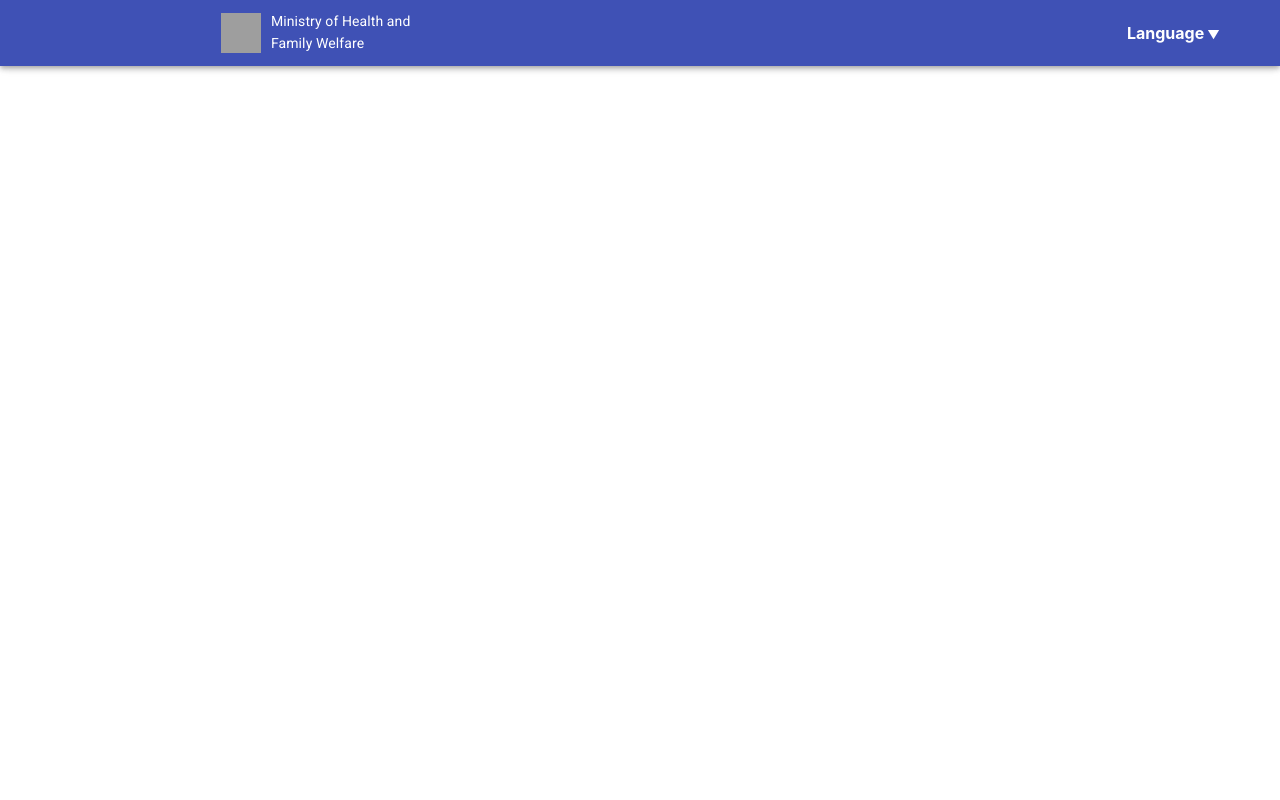
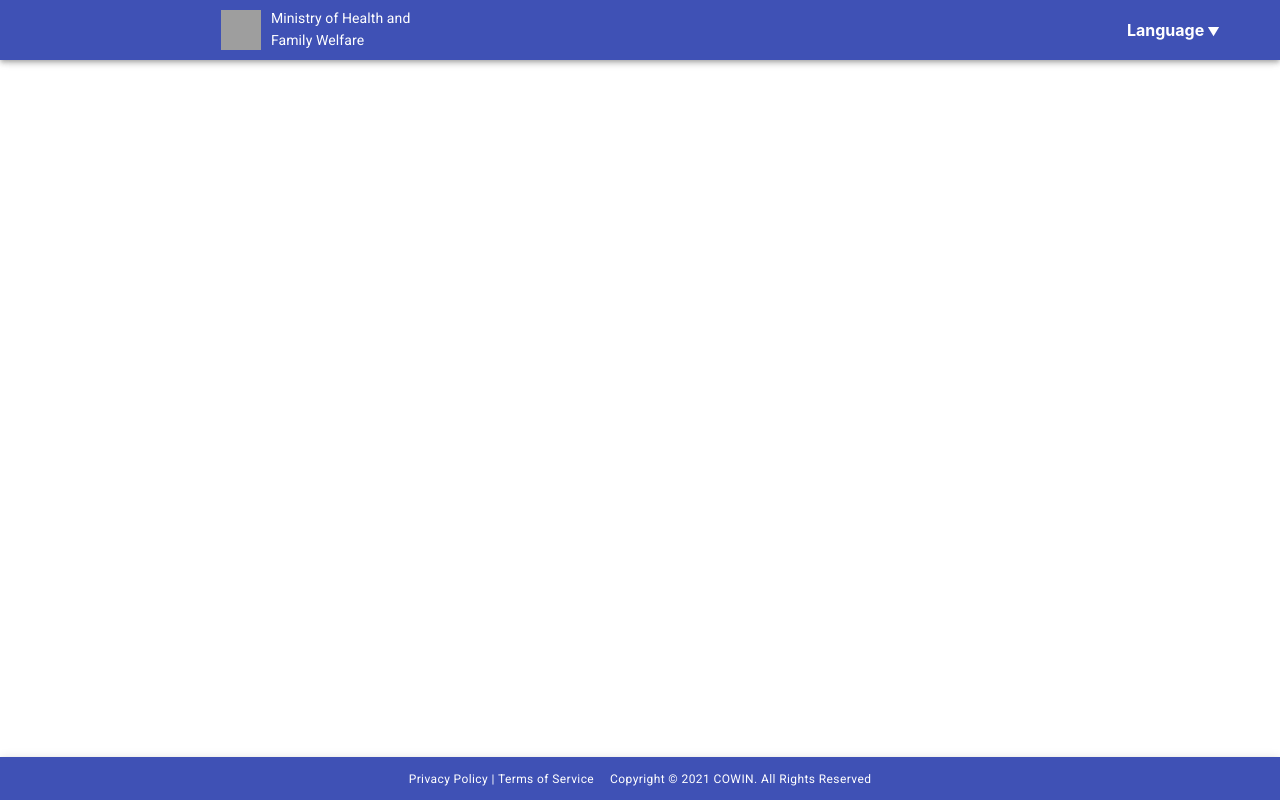
Before and after one commit to 8hanman8/cowin-ui-ts-mui, a React (Create React App) app: page / in a window 1280 px wide. Built offline with nearby package versions, Linux system fonts and the light colour scheme; grey boxes are pictures that could not be loaded.

Commit message:
Footer update

```diff
--- a/src/App.tsx
+++ b/src/App.tsx
@@ -2,7 +2,7 @@ import React from "react";
 import { Provider } from "react-redux";
 import { ThemeProvider } from "@material-ui/core";
 import store from "./redux/store";
-import theme from "./mui/theme";
+import Theme from "./mui/theme";
 import "./App.css";
 import Layout from "./components/layout/layout";
 import '@fontsource/roboto';
@@ -10,7 +10,7 @@ import '@fontsource/roboto';
 function App() {
   return (
     <Provider store={store}>
-      <ThemeProvider theme={theme}>
+      <ThemeProvider theme={Theme}>
         <Layout />
       </ThemeProvider>
     </Provider>
--- /dev/null
+++ b/src/components/layout/body.tsx
@@ -0,0 +1,6 @@
+import React from "react";
+
+const Body: React.FC = () => {
+  return <div>This is body</div>;
+};
+export default Body;
--- /dev/null
+++ b/src/components/layout/footer.tsx
@@ -0,0 +1,33 @@
+import React from "react";
+import { Typography, makeStyles, Grid, AppBar } from "@material-ui/core";
+const useStyles = makeStyles((theme) => ({
+  root: {
+    padding: theme.typography.pxToRem(10),
+  },
+}));
+
+const Footer: React.FC = () => {
+  const classes = useStyles();
+  return (
+    <AppBar color="primary" position="static" className={classes.root}>
+      <Grid
+        container
+        justifyContent="center"
+        spacing={2}
+      >
+        <Grid item>
+          <Typography variant="caption">
+            Privacy Policy | Terms of Service
+          </Typography>
+        </Grid>
+        <Grid item>
+          <Typography variant="caption">
+            Copyright © 2021 COWIN. All Rights Reserved
+          </Typography>
+        </Grid>
+      </Grid>
+    </AppBar>
+  );
+};
+
+export default Footer;
--- a/src/components/layout/header.tsx
+++ b/src/components/layout/header.tsx
@@ -4,21 +4,22 @@ import EmblemWhite from "./../../assets/icons/emblem_white.png";
 import DropDownMenu from "../common/dropdown-menu/drop-down-menu";
 import { LANGUAGE_DATA } from "./../../utils/constants";
 
-const styles = makeStyles({
+// margin: theme.typography.pxToRem(100)
+const useStyles = makeStyles((theme) => ({
   amblem: {
-    padding: "0.7rem 0.5rem",
+    padding: `${theme.typography.pxToRem(8)} ${theme.typography.pxToRem(8)}`,
     display: "flex",
   },
   logo: {
-    width: "2.5em",
-    height: "2.5em",
+    width: `${theme.typography.pxToRem(40)}`,
+    height: `${theme.typography.pxToRem(40)}`,
   },
-});
+}));
 
 const Header: React.FC = () => {
-  const classes = styles();
+  const classes = useStyles();
   return (
-    <AppBar color="primary" position="fixed">
+    <AppBar color="primary">
       <Grid container>
         <Grid item md={2} xs={false}></Grid>
         <Grid
--- a/src/components/layout/layout.tsx
+++ b/src/components/layout/layout.tsx
@@ -1,7 +1,51 @@
+import {
+  Container,
+  Grid,
+  makeStyles,
+  Paper,
+  Typography,
+} from "@material-ui/core";
 import React from "react";
+import Body from "./body";
+import Footer from "./footer";
 import Header from "./header";
+import Theme from "./../../mui/theme";
+
+const useStyles = makeStyles({
+  root: {
+    display: "flex",
+    flexDirection: "column",
+    padding: "0",
+  },
+  gridContainer: {
+    height: "100vh",
+    margin: "0px",
+  },
+  header: {
+  },
+  main: {
+    flexGrow: 1,
+  },
+  footer: {
+  },
+});
 
 const Layout: React.FC = () => {
-  return <Header></Header>;
+  const classes = useStyles();
+  return (
+    <Container className={classes.root}>
+      <Grid container className={classes.gridContainer} direction="column">
+        <Grid item className={classes.header}>
+          <Header />
+        </Grid>
+        <Grid item className={classes.main}>
+          <Typography>I am everything</Typography>
+        </Grid>
+        <Grid item className={classes.footer}>
+          <Footer />
+        </Grid>
+      </Grid>
+    </Container>
+  );
 };
 export default Layout;
--- a/src/mui/theme.ts
+++ b/src/mui/theme.ts
@@ -1,5 +1,5 @@
 import { createTheme } from "@material-ui/core/styles";
 
-const theme = createTheme({});
+const Theme = createTheme({});
 
-export default theme;
+export default Theme;
```
